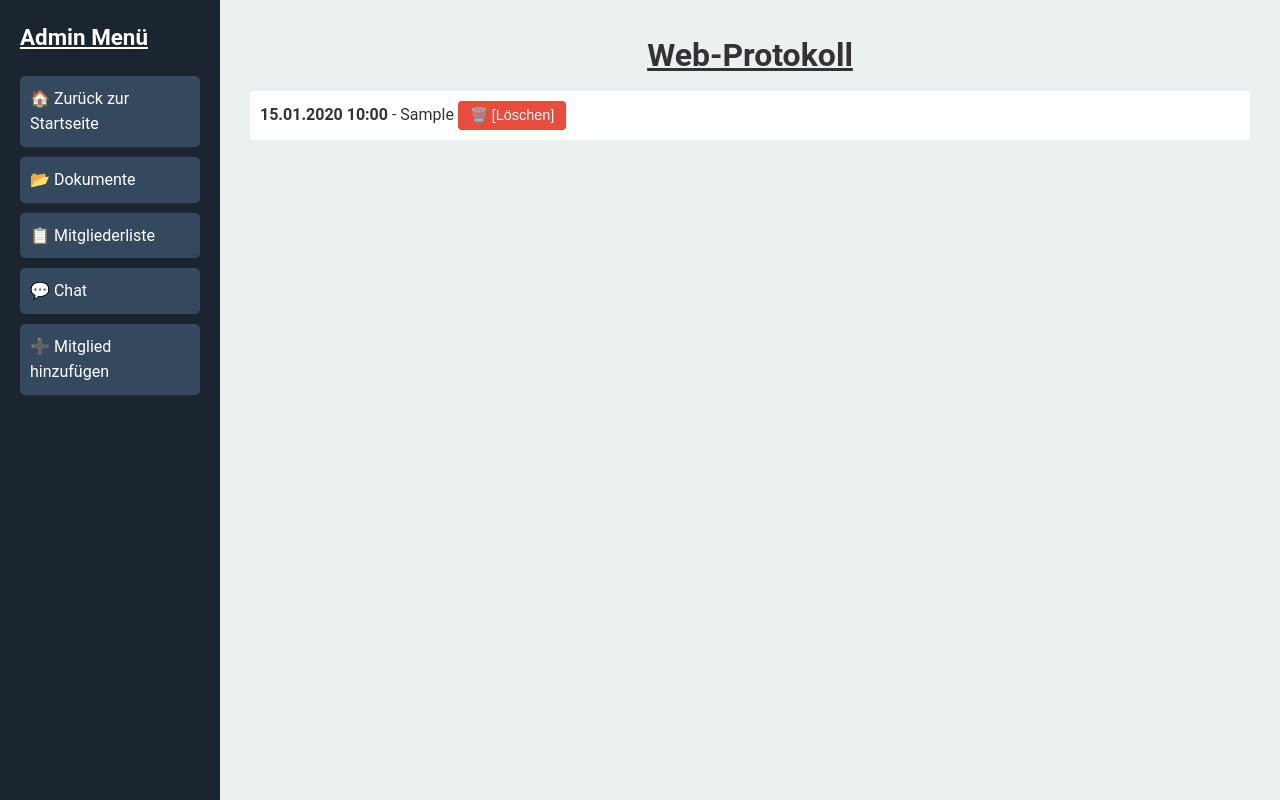
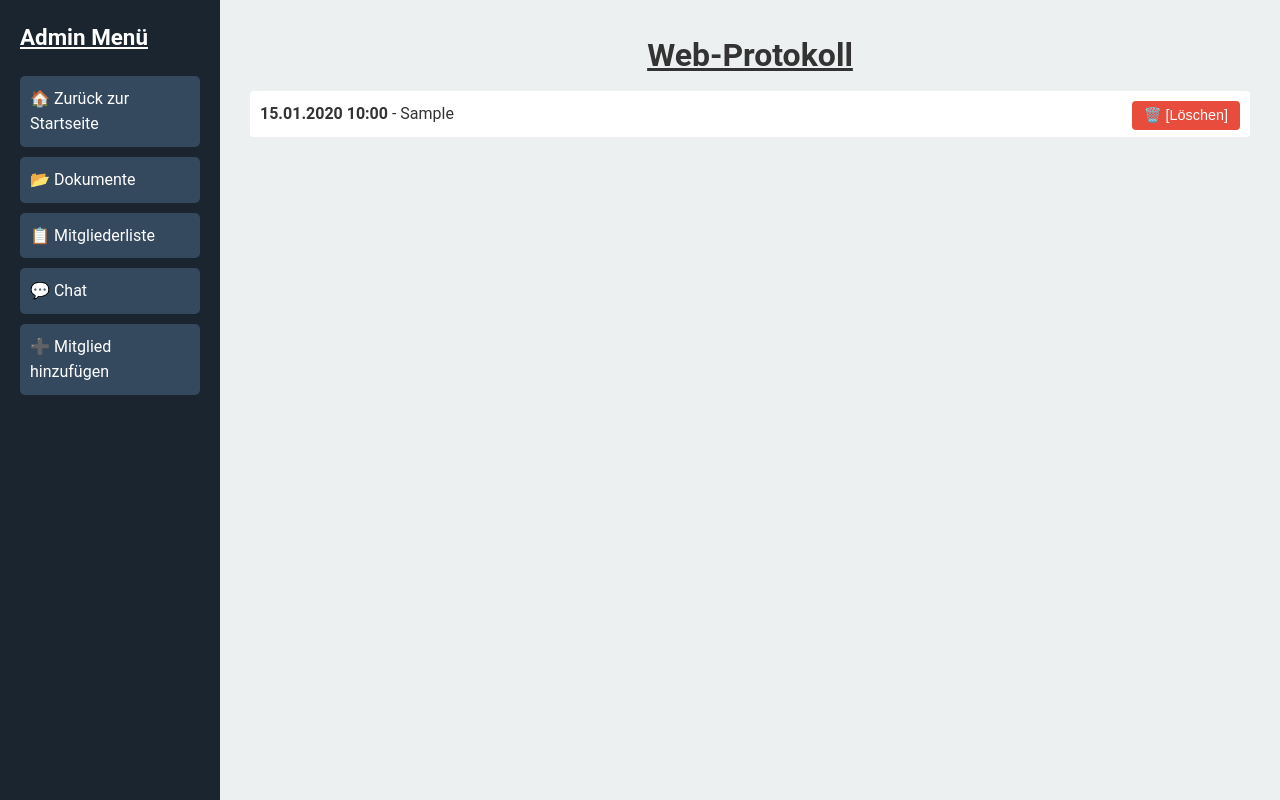
Before and after one commit to TendouToru/Unsere-Partei, a Flask app: page /log in a window 1280 px wide. Run offline with Flask 3, Linux system fonts and the light colour scheme; tables that the repository leaves empty hold one stand-in row (values such as "Sample post"); some libraries are stand-ins or nearby versions.

Commit message:
Update style.css

```diff
--- a/Projekt/static/style.css
+++ b/Projekt/static/style.css
@@ -387,6 +387,10 @@ input[type="date"] {
     border-radius: 4px;
 }
 
+#log-dbtn{
+    float: right;
+}
+
 /* Flash Messages (verbessert) */
 .flash-messages {
     position: fixed;
```
